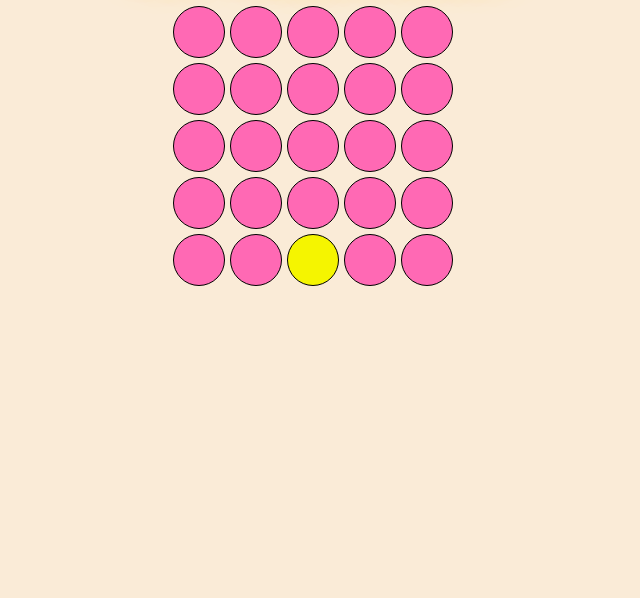
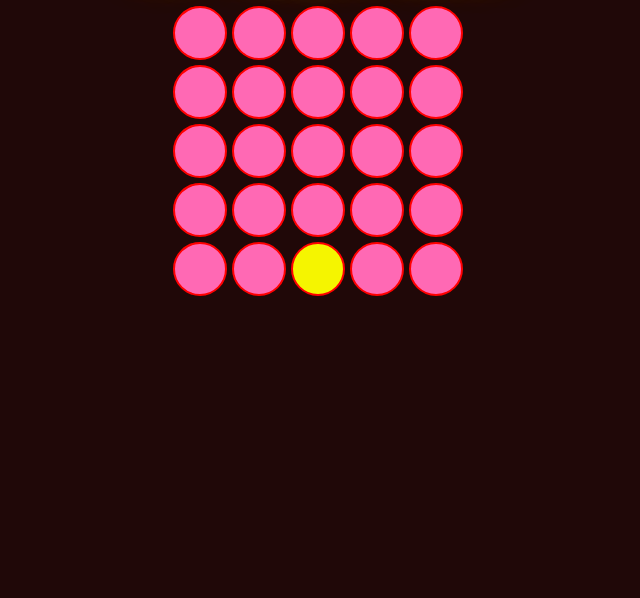
Before and after one commit to WellDone88/responsoppgave, a plain HTML site: page index.html in a window 1280 px wide. Shown: the part 202-800 px from the top of the page, without its empty margins (317-957 px from the left). Drawn offline with Linux system fonts and the light colour scheme.

Commit message:
Update style.css

```diff
--- a/style.css
+++ b/style.css
@@ -2,7 +2,7 @@
     display: flex;
     height: 50px;
     width: 50px;
-    border: 1px solid black;
+    border: 2px solid red;
     border-radius: 50%;
     background-color: hotpink;
 }
@@ -33,7 +33,7 @@ body{
     align-items: center;
     margin: 0;
     padding-top: 10%;
-    background-color: antiquewhite;
+    background-color: rgb(32, 8, 8);
 }
 
 h1 {
@@ -57,4 +57,5 @@ h1 {
 
 h2{
     font-family: 'Courier New', Courier, monospace;
+    color: orangered;
 }
```
